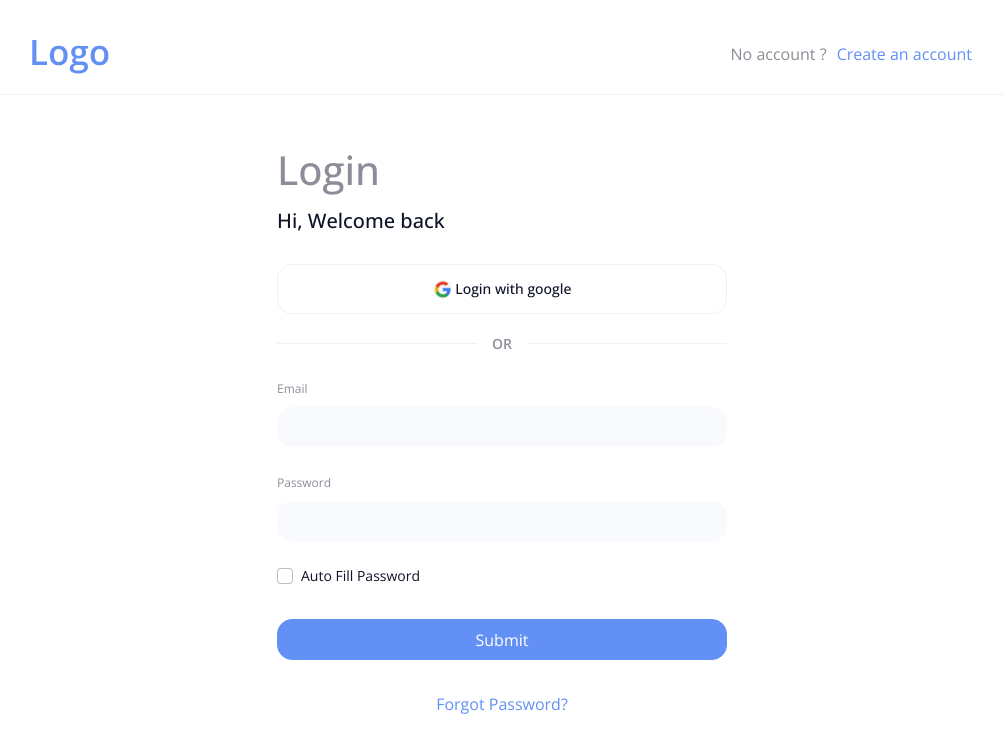
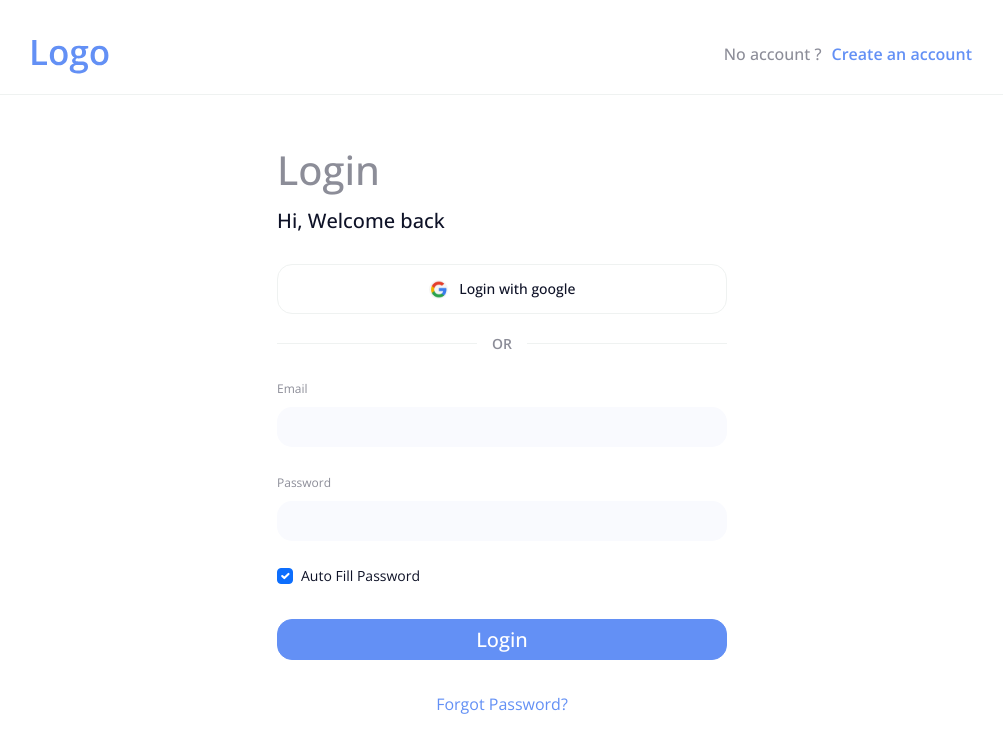
Before and after one commit to rafuj/automated-agency, a React (Create React App) app: page / in a window 1280 px wide. Shown: the top 752 px of the page, without its empty margins (138-1141 px from the left). Built offline with nearby package versions, Linux system fonts and the light colour scheme.

Commit message:
initial commit

```diff
--- a/src/App.js
+++ b/src/App.js
@@ -31,21 +31,18 @@ function App() {
 			<BrowserRouter>
 				<Routes>
 					<Route path="/" element={<SignIn />} />
-					<Route path="profile">
+					<Route path="inbox">
 						<Route index element={<Inbox />} />
-						<Route path="inbox" element={<Inbox />} />
+						{/* <Route path="inbox" element={<Inbox />} /> */}
+					</Route>
 					<Route path="setting">
 						<Route index element={<SettingPlan />} />
 						<Route path="plans" element={<SettingPlan />} />
 						<Route path="billing" element={<SettingBilling />} />
 						<Route path="profile" element={<SettingProfile />} />
 					</Route>
-					</Route>
-					<Route path="auth">
-						<Route index element={<SignIn />} />
 					<Route path="signin" element={<SignIn />} />
 					<Route path="signup" element={<SignUp />} />
-					</Route>
 					<Route path="analytics">
 						<Route index element={<Analytics />} />
 					</Route>
--- a/src/assets/data/sidebar_menu.js
+++ b/src/assets/data/sidebar_menu.js
@@ -29,7 +29,7 @@ export const sidebar_menu = [
 	},
 	{
 		icon: <InboxIcon />,
-		link: "/profile",
+		link: "/inbox",
 		text: "Inbox",
 	},
 ];
--- a/src/components/Layout.jsx
+++ b/src/components/Layout.jsx
@@ -13,6 +13,7 @@ import {
 } from "../icons/IconTheme";
 const Layout = ({ children }) => {
 	const { isSidebarOpen, closeSidebar } = useGlobalContext();
+	const navigate = useNavigate();
 	return (
 		<main className="main">
 			<aside className={`sidebar ${isSidebarOpen ? "active" : ""}`}>
@@ -42,12 +43,14 @@ const Layout = ({ children }) => {
 						))}
 				</ul>
 				<div className="sidebar-bottom-btns">
-					<Link to="#" className="bottom-btn">
-						<Cog />
-					</Link>
-					<Link to="#" className="bottom-btn">
+					<div onClick={() => navigate("/setting/plans")} className="w-50">
+						<NavLink to="/setting" className="bottom-btn w-100">
+							<Cog />
+						</NavLink>
+					</div>
+					<button className="bottom-btn">
 						<SignOutIcon />
-					</Link>
+					</button>
 				</div>
 			</aside>
 			<article className="article">{children}</article>
--- a/src/pages/auth/SignIn.jsx
+++ b/src/pages/auth/SignIn.jsx
@@ -11,7 +11,7 @@ const SignIn = () => {
 			<AuthLayout
 				text1="No account ?"
 				text2="Create an account"
-				link="/auth/signup"
+				link="/signup"
 			>
 				<form>
 					<div className="auth-content">
@@ -25,8 +25,11 @@ const SignIn = () => {
 						<FormGroup label="Password" type="password" />
 						<CheckGroup text="Auto Fill Password" />
 						<div className="__my-30">
-							<button type="submit" className="btn-base">
-								Submit
+							<button
+								type="submit"
+								className="btn-base font-medium text-20"
+							>
+								Login
 							</button>
 						</div>
 						<div className="text-center">
--- a/src/pages/auth/SignUp.jsx
+++ b/src/pages/auth/SignUp.jsx
@@ -10,7 +10,7 @@ const SignUp = () => {
 			<AuthLayout
 				text1="Already have an account ?"
 				text2="login"
-				link="/auth/signin"
+				link="/signin"
 			>
 				<form>
 					<div className="auth-content">
@@ -34,7 +34,10 @@ const SignUp = () => {
 							.
 						</div>
 						<div className="__my-30">
-							<button type="submit" className="btn-base">
+							<button
+								type="submit"
+								className="btn-base font-medium text-20"
+							>
 								Create account
 							</button>
 						</div>
--- a/src/pages/auth/components/AuthLayout.jsx
+++ b/src/pages/auth/components/AuthLayout.jsx
@@ -11,7 +11,7 @@ const AuthLayout = ({ text1, text2, link, children }) => {
 						<Link className="logo" to="/">
 							<Logo />
 						</Link>
-						<div>
+						<div className="auth-header-content">
 							{text1}
 							<Link to={link} className="link">
 								{text2}
--- a/src/pages/auth/components/CheckGroup.jsx
+++ b/src/pages/auth/components/CheckGroup.jsx
@@ -7,7 +7,7 @@ const CheckGroup = ({ text, checked, ...rest }) => {
 			<input
 				type="checkbox"
 				className="form-check-input"
-				value={status}
+				checked={status}
 				{...rest}
 				onChange={(e) => setStatus(e.target.checked)}
 			/>
--- a/src/pages/profile/inbox/Inbox.jsx
+++ b/src/pages/profile/inbox/Inbox.jsx
@@ -19,12 +19,12 @@ const Inbox = () => {
 						</Link>
 						<ul className="__dropdown-menu">
 							<li>
-								<Link to="/profile/setting/profile">
+								<Link to="/setting/profile">
 									<GroupTeam /> <span>Profile</span>
 								</Link>
 							</li>
 							<li>
-								<Link to="/profile/setting/plans">
+								<Link to="/setting/plans">
 									<Cog /> <span>Setting</span>
 								</Link>
 							</li>
--- a/src/pages/profile/setting/components/SettingNavMenu.jsx
+++ b/src/pages/profile/setting/components/SettingNavMenu.jsx
@@ -6,13 +6,13 @@ const SettingNavMenu = () => {
 		<div className="border-bottom mb-20">
 			<ul className="setting-nav-menu">
 				<li>
-					<NavLink to="/profile/setting/plans">Plans</NavLink>
+					<NavLink to="/setting/plans">Plans</NavLink>
 				</li>
 				<li>
-					<NavLink to="/profile/setting/billing">Billing</NavLink>
+					<NavLink to="/setting/billing">Billing</NavLink>
 				</li>
 				<li>
-					<NavLink to="/profile/setting/profile">Profile</NavLink>
+					<NavLink to="/setting/profile">Profile</NavLink>
 				</li>
 			</ul>
 		</div>
--- a/src/style.scss
+++ b/src/style.scss
@@ -142,6 +142,12 @@ h6 {
 		margin-bottom: 30px;
 	}
 }
+.auth-header-content {
+	font-weight: 500;
+	a {
+		font-weight: 600;
+	}
+}
 .login-with-google {
 	width: 100%;
 	background: transparent;
@@ -154,6 +160,9 @@ h6 {
 	font-size: 14px;
 	line-height: 19px;
 	color: var(--title);
+	svg {
+		margin-right: 8px;
+	}
 }
 .or {
 	display: flex;
@@ -432,6 +441,11 @@ h6 {
 			border-right: 1px solid rgba(#ffffff, 0.1);
 		}
 		border-top: 1px solid rgba(#ffffff, 0.1);
+		&.active {
+			border-color: var(--redish);
+			background: var(--redish);
+			color: var(--white);
+		}
 	}
 }
 .article-header {
@@ -1962,3 +1976,6 @@ input[type="number"] {
 		border-color: var(--border);
 	}
 }
+.font-medium {
+	font-weight: 500;
+}
```
Lines whose indentation alone changed are shown as unchanged.
